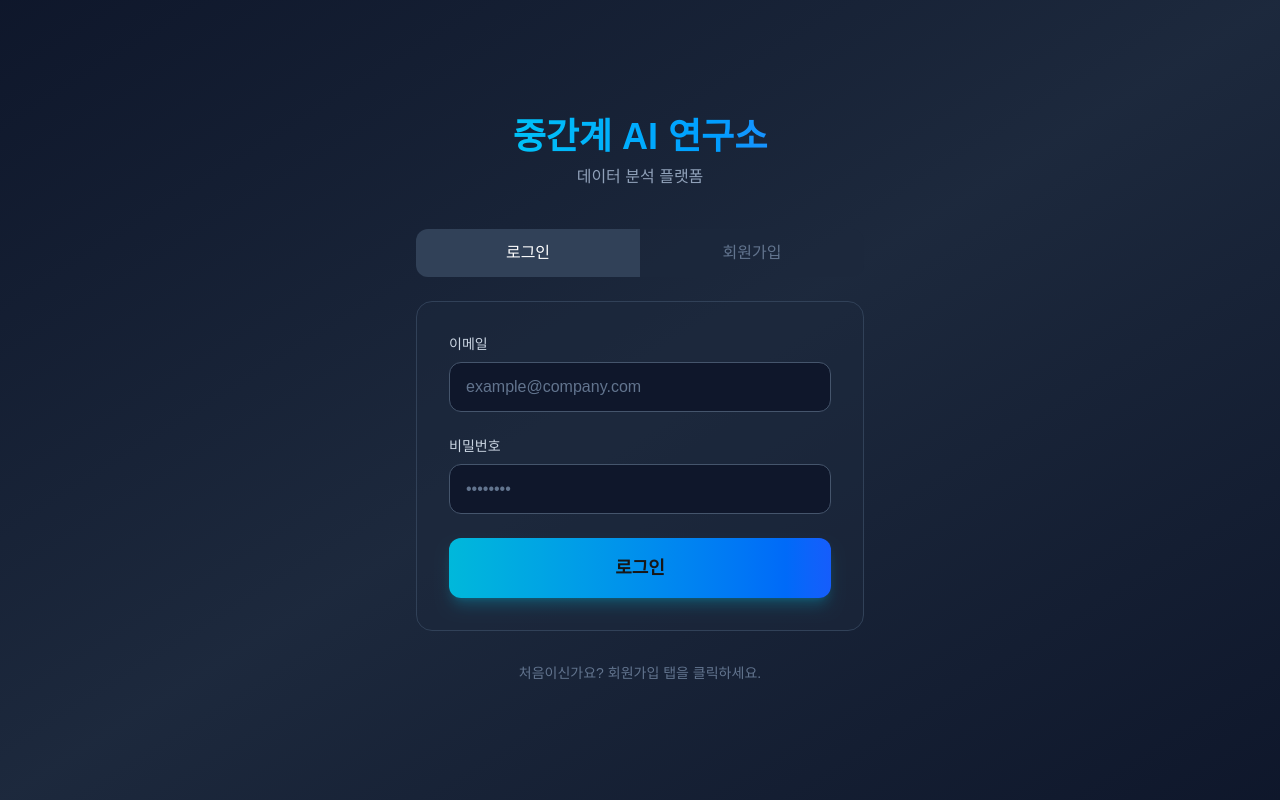
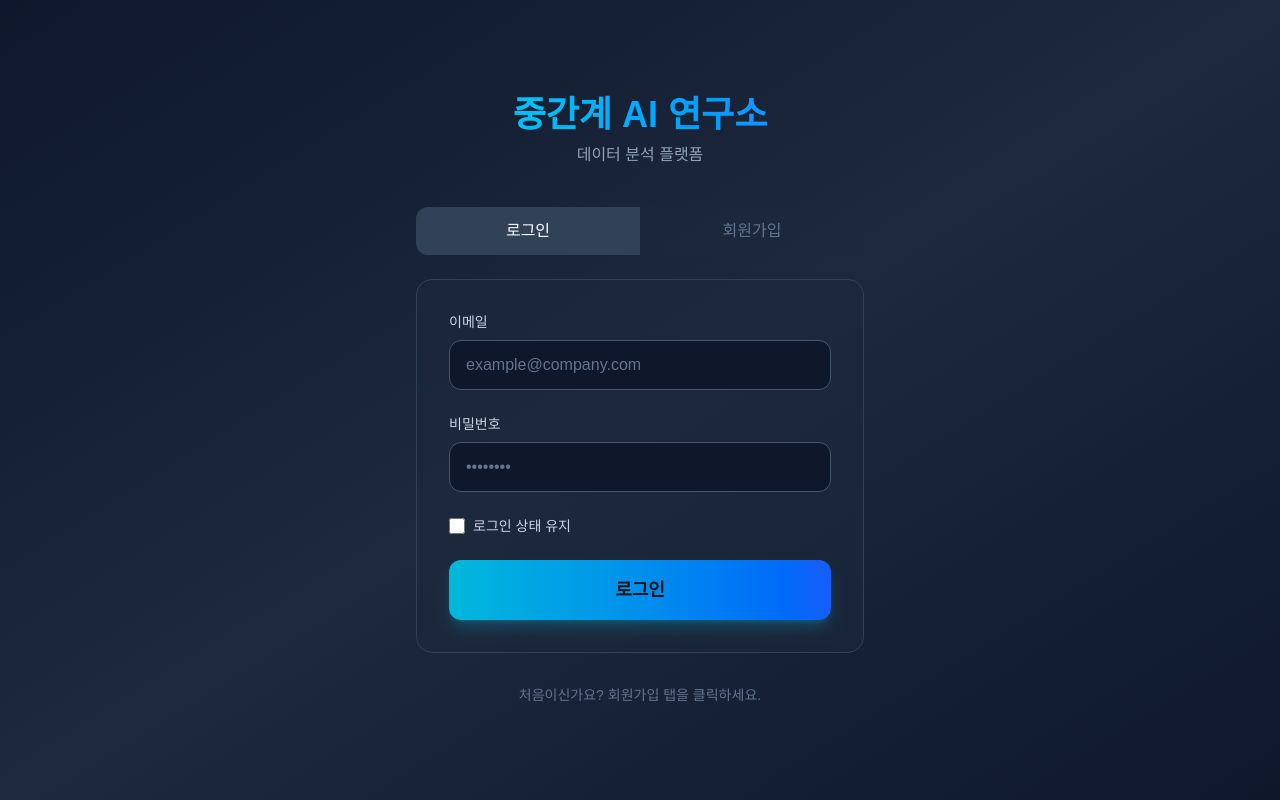
Before and after one commit to bcshine/midcamstone-data-app-25120702, a Next.js app: page /login in a window 1280 px wide. Built offline with nearby package versions, Linux system fonts and the light colour scheme; no server answers.

Commit message:
feat: 로그인 화면에 자동로그인 체크박스 추가

```diff
--- a/app/login/page.tsx
+++ b/app/login/page.tsx
@@ -5,7 +5,7 @@
 // 탭 형태로 로그인과 회원가입을 제공합니다.
 // =====================================================
 
-import { useState } from "react";
+import { useState, useEffect } from "react";
 import { useRouter } from "next/navigation";
 import { signIn, getUserRole } from "../../lib/auth";
 import { supabaseBrowser } from "../../lib/supabase-browser";
@@ -23,9 +23,21 @@ export default function LoginPage() {
   const [passwordConfirm, setPasswordConfirm] = useState("");
   const [phone, setPhone] = useState("");
   const [companyName, setCompanyName] = useState("");
+  const [rememberMe, setRememberMe] = useState(false);
   const [isLoading, setIsLoading] = useState(false);
   const [error, setError] = useState<string | null>(null);
   const [success, setSuccess] = useState<string | null>(null);
+
+  /**
+   * 페이지 로드 시 저장된 이메일 불러오기
+   */
+  useEffect(() => {
+    const savedEmail = localStorage.getItem("rememberedEmail");
+    if (savedEmail) {
+      setEmail(savedEmail);
+      setRememberMe(true);
+    }
+  }, []);
 
   /**
    * 탭 변경 핸들러
@@ -53,6 +65,13 @@ export default function LoginPage() {
         setError(result.error || "로그인에 실패했습니다.");
         setIsLoading(false);
         return;
+      }
+
+      // 자동로그인 설정
+      if (rememberMe) {
+        localStorage.setItem("rememberedEmail", email);
+      } else {
+        localStorage.removeItem("rememberedEmail");
       }
 
       // 역할 조회
@@ -228,6 +247,21 @@ export default function LoginPage() {
                 />
               </div>
 
+              {/* 자동로그인 체크박스 */}
+              <div className="flex items-center">
+                <input
+                  id="remember-me"
+                  type="checkbox"
+                  checked={rememberMe}
+                  onChange={(e) => setRememberMe(e.target.checked)}
+                  disabled={isLoading}
+                  className="w-4 h-4 text-cyan-500 bg-slate-900 border-slate-600 rounded focus:ring-cyan-500 focus:ring-2 disabled:opacity-50"
+                />
+                <label htmlFor="remember-me" className="ml-2 text-sm text-slate-300 cursor-pointer">
+                  로그인 상태 유지
+                </label>
+              </div>
+
               {/* 성공 메시지 */}
               {success && (
                 <div className="p-4 bg-emerald-900/30 border border-emerald-700 rounded-xl">
```
